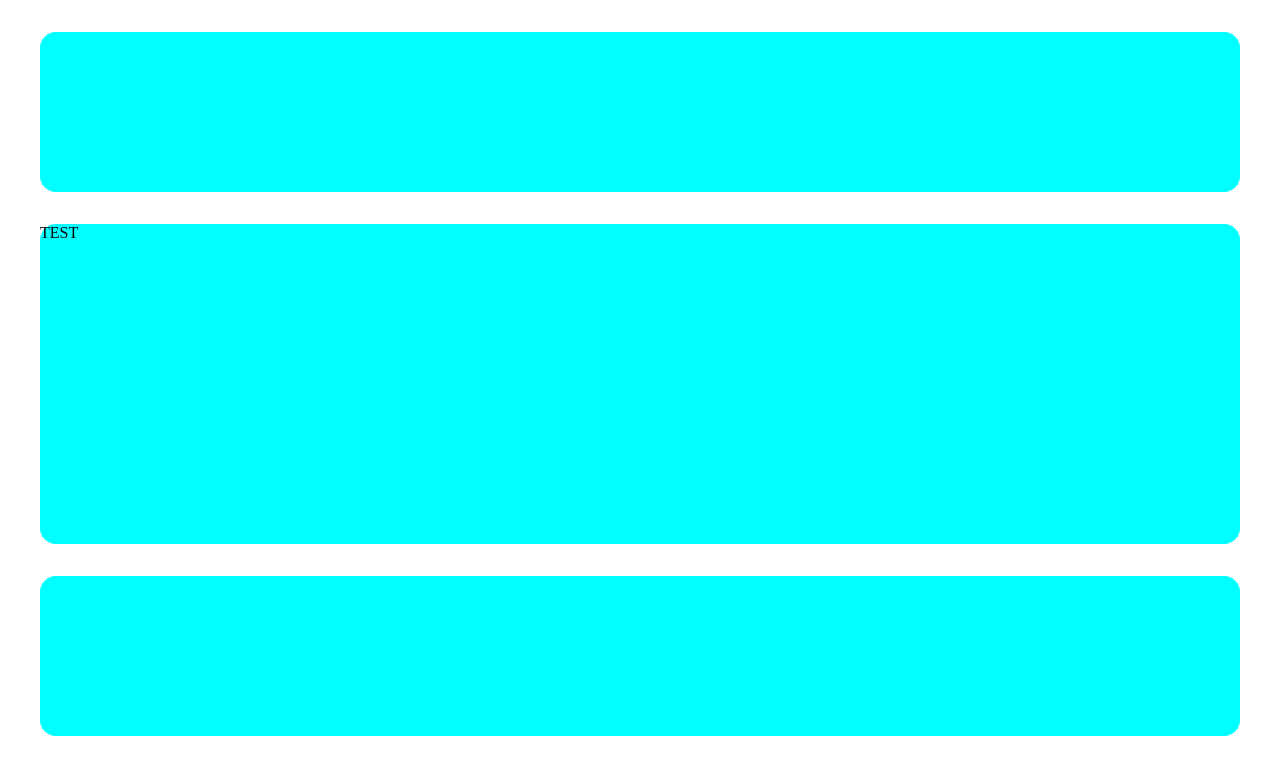
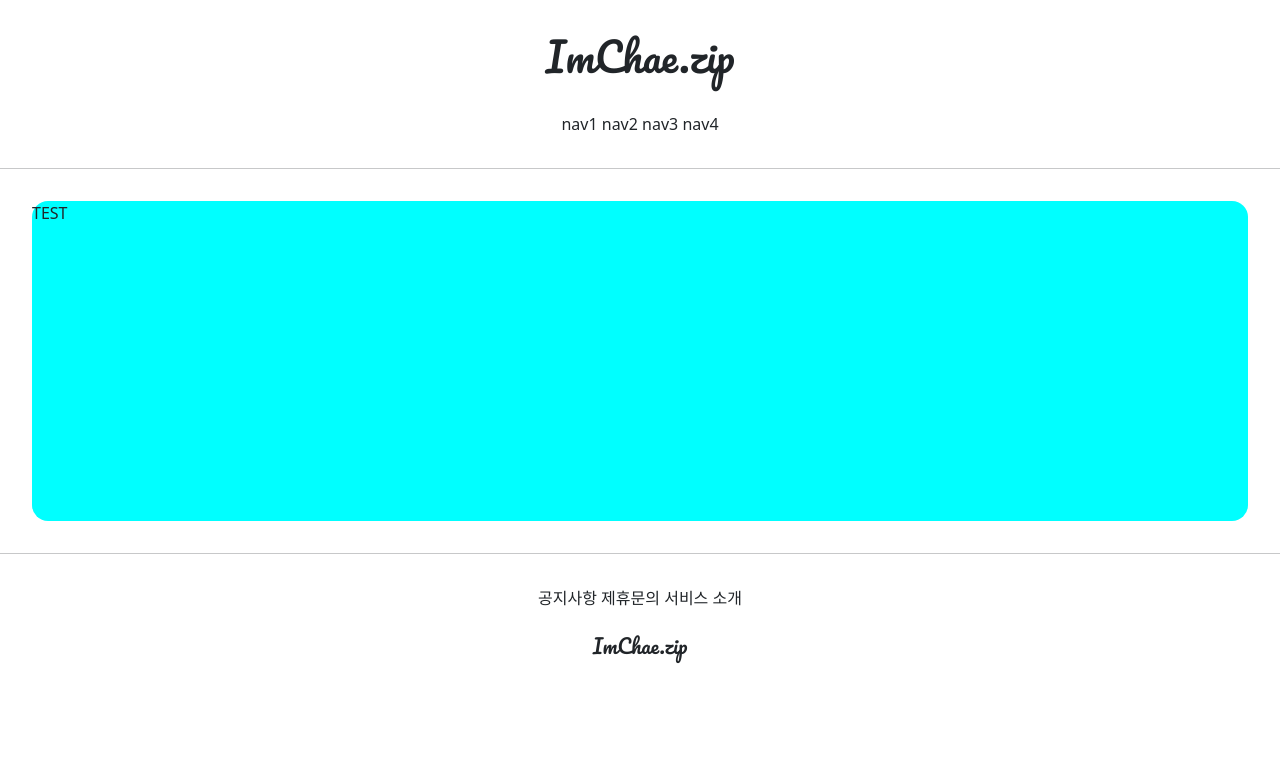
Before and after one commit to chaejinims2/gis_4ban_1, a Django app: page /accounts/hello_world/ in a window 1280 px wide. Shown: the top 775 px of the page. Run offline with Django 3.2, Linux system fonts and the light colour scheme; parts of the project's set-up code (start-up, migrations or seed data) failed here and were passed over.

Commit message:
7/6 4ban class commit 3

```diff
--- a/templates/base.html
+++ b/templates/base.html
@@ -6,10 +6,10 @@
 <body>
 
 {% include 'header.html' %}
-
+<hr>
 {% block content %}
 {% endblock %}
-
+<hr>
 {% include 'footer.html' %}
 
 </body>
--- a/templates/footer.html
+++ b/templates/footer.html
@@ -1,4 +1,10 @@
-<div style="height:10rem; background-color: aqua; margin: 2rem; border-radius: 1rem">
-
-
+<div style="text-align: center">
+        <div style="margin-top:2rem;">
+            <span>공지사항</span>
+            <span>제휴문의</span>
+            <span>서비스 소개</span>
+        </div>
+    <div style="margin:1.5rem 0; font-family: 'Pacifico', cursive;">
+        <h5>ImChae.zip</h5>
+    </div>
 </div>
--- a/templates/head.html
+++ b/templates/head.html
@@ -1,4 +1,25 @@
 <head>
     <meta charset="UTF-8">
     <title>Title</title>
+
+
+    {#  BOOTSTRAP Link #}
+    <link href="https://cdn.jsdelivr.net/npm/bootstrap@5.0.2/dist/css/bootstrap.min.css"
+          rel="stylesheet"
+          integrity="sha384-EVSTQN3/azprG1Anm3QDgpJLIm9Nao0Yz1ztcQTwFspd3yD65VohhpuuCOmLASjC"
+          crossorigin="anonymous">
+
+    {# GoogleFonts Link #}
+    <link rel="preconnect" href="https://fonts.googleapis.com">
+    <link rel="preconnect" href="https://fonts.gstatic.com" crossorigin>
+    <link href="https://fonts.googleapis.com/css2?family=Pacifico&display=swap" rel="stylesheet">
+
 </head>
+
+
+
+
+
+
+
+{#외부 소스를 가져오면 여기에 넣음~!~!#}
--- a/templates/header.html
+++ b/templates/header.html
@@ -1,4 +1,12 @@
-<div style="height:10rem; background-color: aqua; margin: 2rem; border-radius: 1rem">
-
+<div style="text-align: center">
+    <div style="margin:2rem 0; font-family: 'Pacifico', cursive;">
+        <h1> ImChae.zip</h1>
+    </div>
+    <div style="margin-bottom:2rem;">
+        <span>nav1</span>
+        <span>nav2</span>
+        <span>nav3</span>
+        <span>nav4</span>
+    </div>
 
 </div>
```
